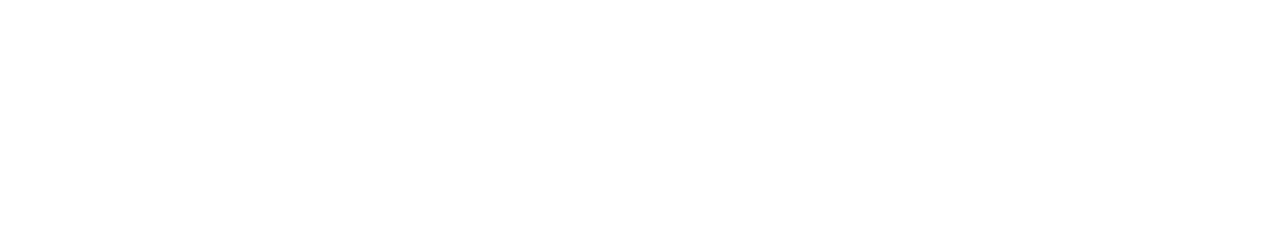
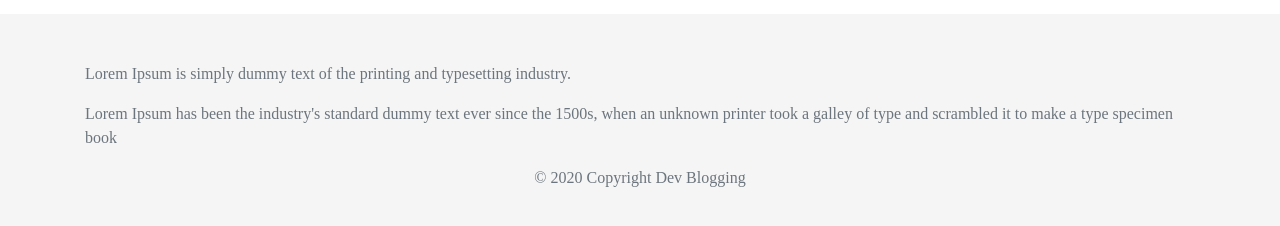
Before and after one commit to QuantDanish/dev-blogging, a React app: page / in a window 1280 px wide. Shown: the part 870-1096 px from the top of the page. Before the commit the page ends 884 px from the top, so only its background shows below. Built offline with nearby package versions, Linux system fonts and the light colour scheme; a web font is replaced by a local one.

Commit message:
added footer

```diff
--- a/src/app/App.tsx
+++ b/src/app/App.tsx
@@ -1,17 +1,18 @@
 import * as React from 'react';
 import { BrowserRouter } from 'react-router-dom';
-
 
 import Header from './component/header/header';
 import AppRoute from './component/appRoute/appRoute';
 import './app.scss';
+import Footer from './component/footer/FooterComponent';
 
 const App: React.FC = () => {
   return (
     <div className="app-component">
       <BrowserRouter>
         <Header />
-          <AppRoute />
+        <AppRoute />
+        <Footer />
       </BrowserRouter>
     </div>
   );
--- /dev/null
+++ b/src/app/component/footer/FooterComponent.tsx
@@ -0,0 +1,20 @@
+import * as React from 'react';
+
+import './footer.scss';
+
+const Footer: React.FC<any> = ({}) => {
+  return (
+    <footer className="footer-component text-muted">
+      <div className="container">
+        <p>Lorem Ipsum is simply dummy text of the printing and typesetting industry. </p>
+        <p>
+          Lorem Ipsum has been the industry's standard dummy text ever since the 1500s, when an unknown printer took a galley
+          of type and scrambled it to make a type specimen book
+        </p>
+        <p className="text-center"> © {new Date().getFullYear()} Copyright Dev Blogging</p>
+      </div>
+    </footer>
+  );
+};
+
+export default Footer;
--- /dev/null
+++ b/src/app/component/footer/footer.scss
@@ -0,0 +1,4 @@
+.footer-component {
+  padding: 3rem 1rem;
+  background-color: #f5f5f5;
+}
--- a/src/index.tsx
+++ b/src/index.tsx
@@ -1,6 +1,5 @@
 import * as React from 'react';
 import * as ReactDOM from "react-dom";
-// import {Provider} from 'react-redux';
 
 import App from "./app/App";
 
@@ -8,8 +7,5 @@
 import './index.scss';
 
 const  wrapper  = <App />
-{/* <Provider store={store}>
-                    <App />
-                  </Provider> */}
 
 ReactDOM.render( wrapper, document.getElementById('root'));
```
